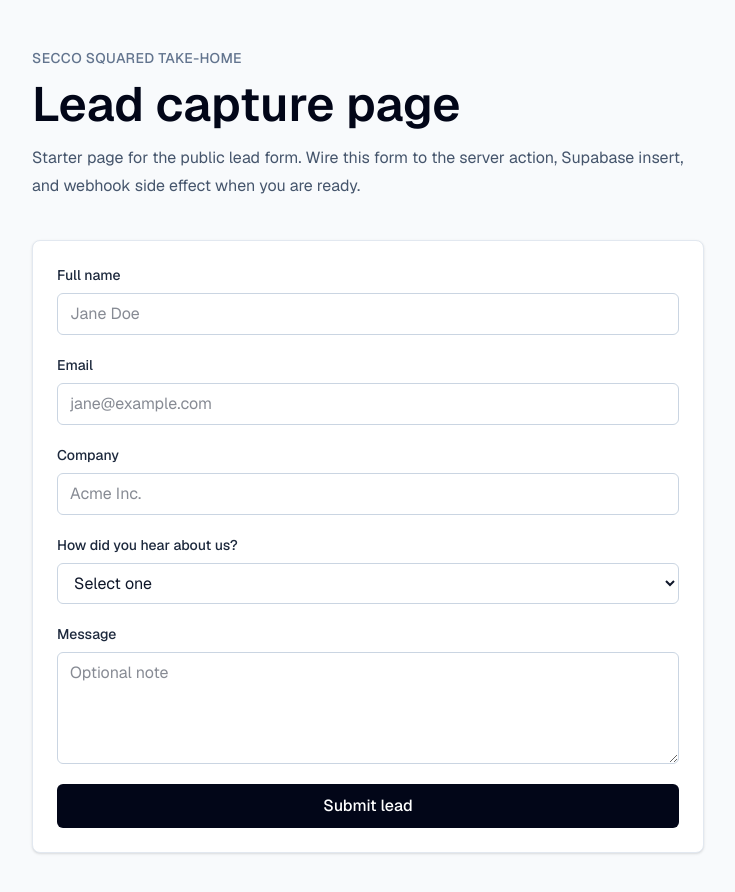
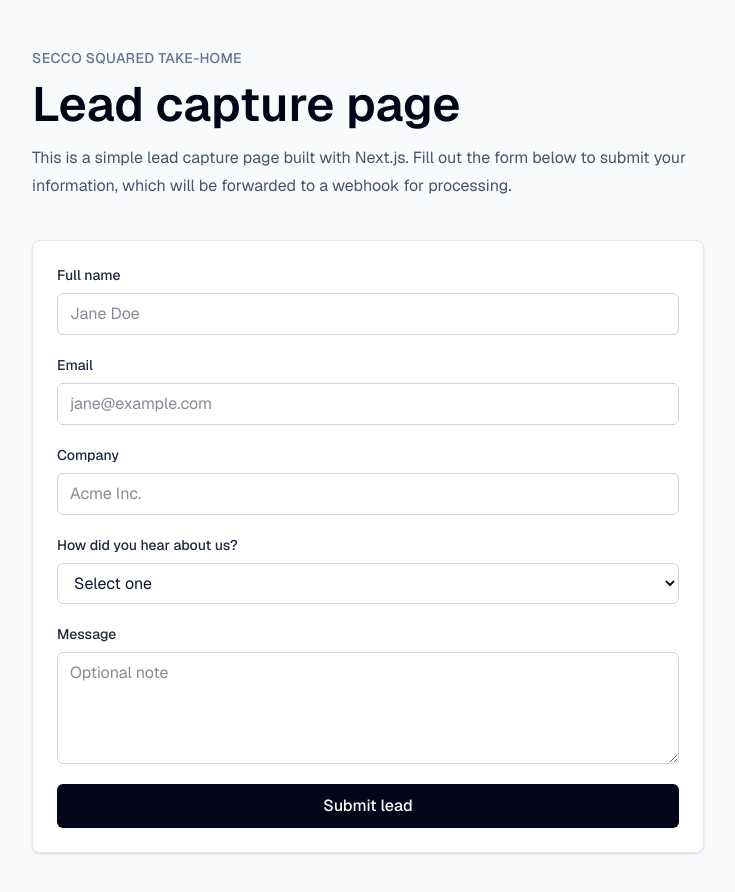
Before and after one commit to LJebry/lead-page, a Next.js app: page / in a window 1280 px wide. Shown: the top 892 px of the page, without its empty margins (136-871 px from the left). Built offline with nearby package versions, Linux system fonts and the light colour scheme.

Commit message:
Change header from page

```diff
--- a/src/app/page.tsx
+++ b/src/app/page.tsx
@@ -11,8 +11,7 @@ export default function Home() {
           Lead capture page
         </h1>
         <p className="mt-4 text-base leading-7 text-slate-600">
-          Starter page for the public lead form. Wire this form to the server
-          action, Supabase insert, and webhook side effect when you are ready.
+          This is a simple lead capture page built with Next.js. Fill out the form below to submit your information, which will be forwarded to a webhook for processing.
         </p>
       </section>
 
```
